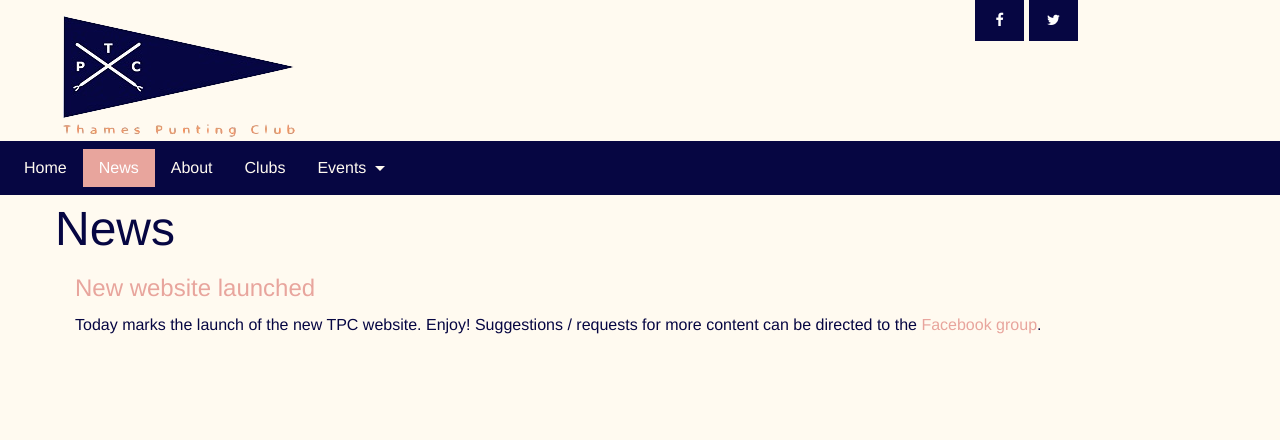
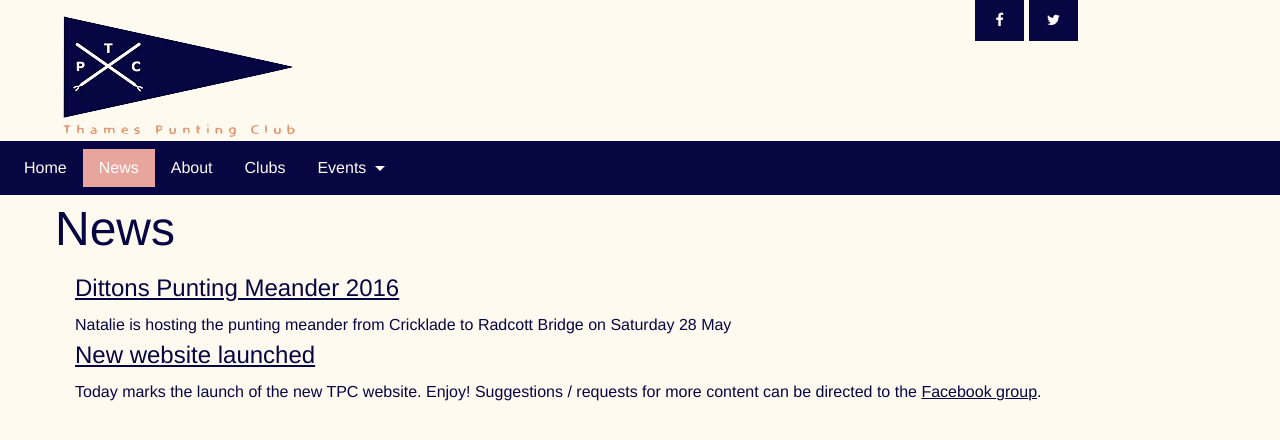
Before and after one commit to mrpsharp/thames-punting-club, a Jekyll site: the page built from news.md, in a window 1280 px wide. Shown: the top 440 px of the page. Built offline with Jekyll 4.4.1, drawn with Linux system fonts in a browser that asks for light colours; nearby versions of some CDN libraries.

Commit message:
Added punting meander

```diff
--- /dev/null
+++ b/_posts/2016-05-25-punting-meander.html
@@ -0,0 +1,20 @@
+---
+layout: post
+title: Dittons Punting Meander 2016
+excerpt: Natalie is hosting the punting meander from Cricklade to Radcott Bridge on Saturday 28 May
+---
+<div class="row">
+  <div class="small-6 small-centered columns">
+    <img src="/img/punt-model.jpg" alt="">
+  </div>
+</div>
+<div class="row">
+  <div class="columns">
+    <p>Natalie is hosting the punting meander from Cricklade to Radcott Bridge on Saturday 28 May, stopping for lunch at Lechlade, then Radcott Bridge to Godstow on Sunday 29 May stopping at Newbridge (the Rose Revived) for lunch. Then trailing home. 5 punts and 11 punters from DSPC, SC and Crabtree RC. Photos will be taken and put up on Facebook. </p>
+
+    <p>Please support if you can, it makes a lovely day out.</p>
+
+    <p>Thanks<br />
+      Sarah</p>
+  </div>
+</div>
--- a/css/main.scss
+++ b/css/main.scss
@@ -80,4 +80,8 @@ h3 {
   ul {
     list-style-type: none;
   }
+  a {
+    color: $tpc-blue;
+    text-decoration: underline;
+  }
 }
```
Also changed, not shown: img/punt-model.jpg (added).
